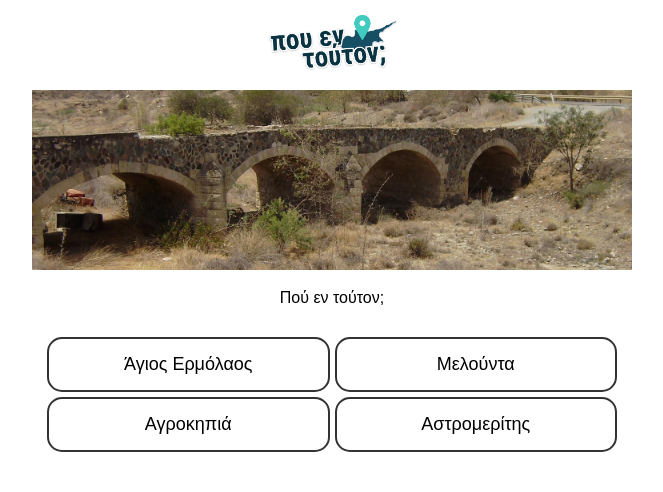
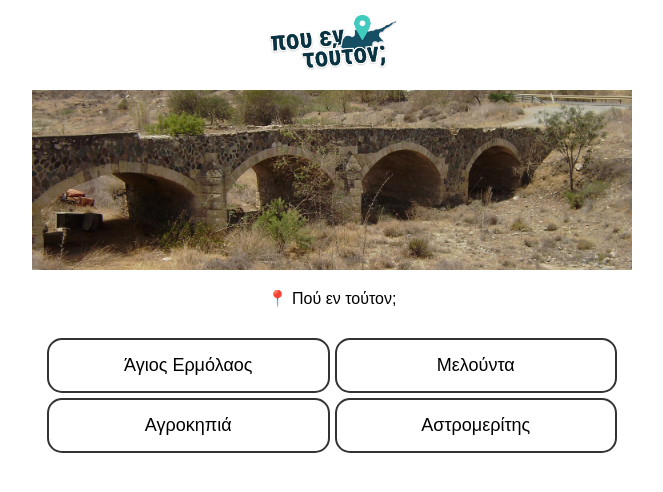
Before and after one commit to SavvasStephanides/pou-en-touton, a Next.js app: page /pouentouton/game in a window 1280 px wide. Shown: the top 492 px of the page, without its empty margins (308-971 px from the left). Built offline with nearby package versions, Linux system fonts and the light colour scheme.

Commit message:
Include emojis in question titles

```diff
--- a/src/app/game/page.tsx
+++ b/src/app/game/page.tsx
@@ -87,7 +87,7 @@ export default function GamePage() {
             <img src={`${BASE_PATH}/place-photos/${gameState.gameQuestions[gameState.currentLevel].placePhoto}`} alt="" />
           </section>
           <section id="question">
-            <div className="question-title">{gameState.gameQuestions[gameState.currentLevel].question}</div>
+            <div className="question-title">{gameState.gameQuestions[gameState.currentLevel].iconEmoji} {gameState.gameQuestions[gameState.currentLevel].question}</div>
             <ul className="possible-answers">
               {
                 gameState.gameQuestions[gameState.currentLevel].possibleAnswers.map((answer: PossibleAnswer, index: number) => {
```
